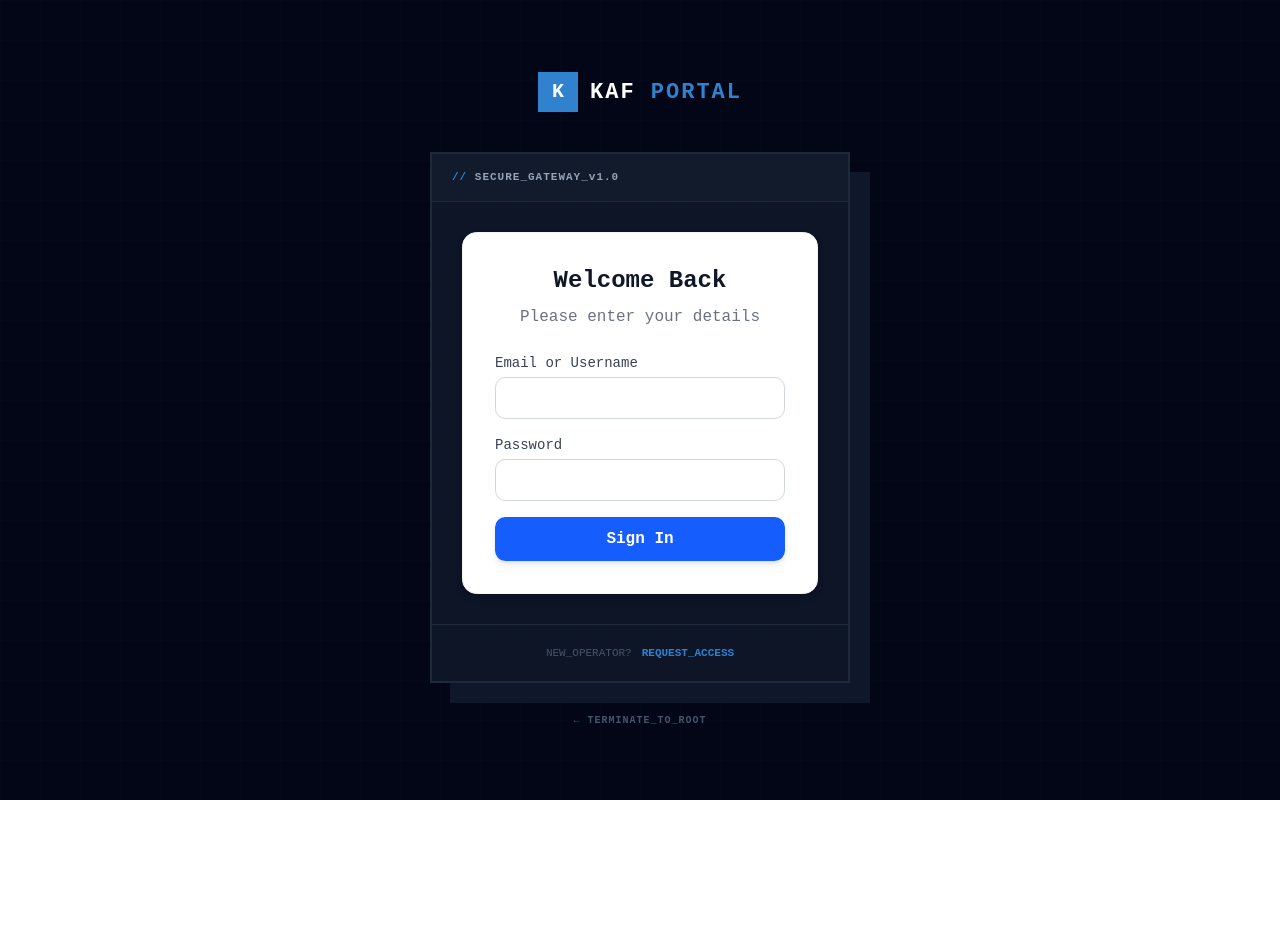
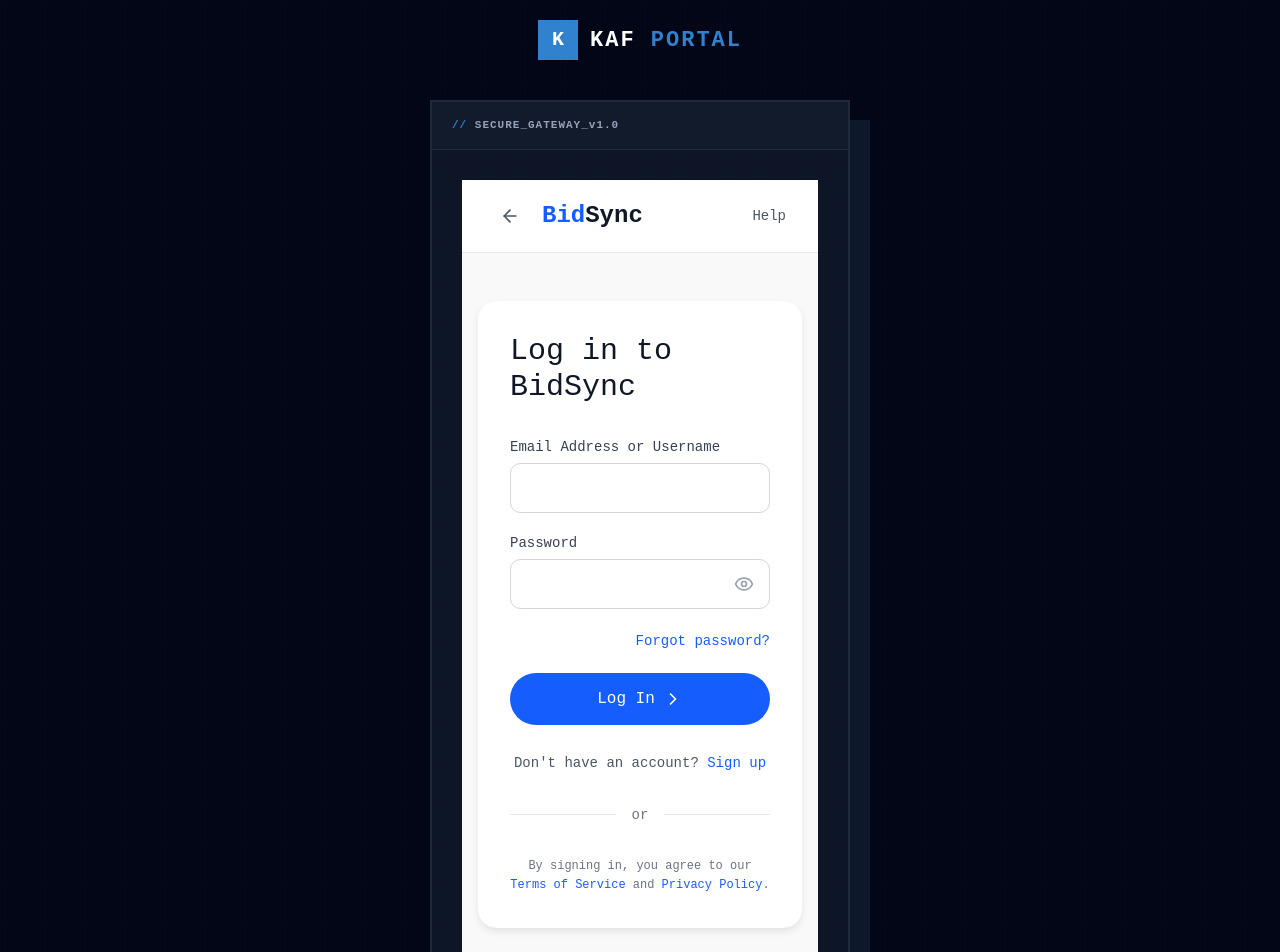
Before and after one commit to IBn-MIsbah/bid-sync, a React (Vite) app: page /login in a window 1280 px wide. Shown: the top 952 px of the page. Before the commit the page ends 800 px from the top, so only its background shows below. Built offline with nearby package versions, Linux system fonts and the light colour scheme; no server answers.

Commit message:
login form

```diff
--- a/src/components/auth/Login/LoginForm.tsx
+++ b/src/components/auth/Login/LoginForm.tsx
@@ -1,24 +1,30 @@
-import React from "react";
-import {
-  loginInputSchema,
-  type LoginInput,
-} from "../../../schemas/auth-schema";
+/* eslint-disable @typescript-eslint/no-explicit-any */
+import React, { useState, useEffect } from "react";
+import { Link, useNavigate, useLocation } from "react-router-dom";
 import { useForm } from "react-hook-form";
 import { zodResolver } from "@hookform/resolvers/zod";
+import { z } from "zod";
+import { useAuth } from "@/contexts/AuthContext";
+import { Eye, EyeOff, ArrowLeft, ChevronRight } from "lucide-react";
 
-interface LoginFormProps {
-  onSubmit: (formData: LoginInput) => void;
-  error?: string;
-  message?: string;
-  isLoading?: boolean;
-}
+// Zod validation schema
+const loginInputSchema = z.object({
+  identifier: z.string().min(1, "Email or username is required"),
+  password: z.string().min(1, "Password is required"),
+});
 
-const LoginForm: React.FC<LoginFormProps> = ({
-  onSubmit,
-  error,
-  message,
-  isLoading,
-}) => {
+type LoginInput = z.infer<typeof loginInputSchema>;
+
+const LoginPage: React.FC = () => {
+  const navigate = useNavigate();
+  const location = useLocation();
+  const { login, isAuthenticated } = useAuth();
+
+  const [showPassword, setShowPassword] = useState(false);
+  const [isLoading, setIsLoading] = useState(false);
+  const [error, setError] = useState<string>("");
+  const [message, setMessage] = useState<string>("");
+
   const {
     register,
     handleSubmit,
@@ -28,61 +34,140 @@ const LoginForm: React.FC<LoginFormProps> = ({
     mode: "onChange",
   });
 
+  // const identifier = watch("identifier");
+  // const password = watch("password");
+
+  useEffect(() => {
+    if (isAuthenticated) {
+      navigate("/dashboard");
+    }
+  }, [isAuthenticated, navigate]);
+
+  const onSubmit = async (data: LoginInput) => {
+    setIsLoading(true);
+    setError("");
+    setMessage("");
+
+    try {
+      await login(data);
+      const origin = (location.state as any)?.from?.pathname || "/dashboard";
+      navigate(origin);
+      setMessage("Login successful! Redirecting...");
+    } catch (err: any) {
+      const errorMessage =
+        typeof err === "string"
+          ? err
+          : err.message || "Invalid email/username or password";
+      setError(errorMessage);
+    } finally {
+      setIsLoading(false);
+      setTimeout(() => {
+        setError("");
+        setMessage("");
+      }, 5000);
+    }
+  };
+
   return (
-    <div className="w-full max-w-md p-8 space-y-6 bg-white rounded-xl shadow-lg border border-gray-100">
-      <div className="text-center">
-        <h1 className="text-2xl font-bold text-gray-900">Welcome Back</h1>
-        <p className="text-gray-500 mt-2">Please enter your details</p>
+    <div className="min-h-screen bg-[#f9f9f9] flex flex-col">
+      {/* Header - Exact Upwork style */}
+      <header className="bg-white border-b border-gray-200">
+        <div className="max-w-7xl mx-auto px-6 sm:px-8">
+          <div className="flex items-center justify-between h-18">
+            {/* Left side with back button */}
+            <div className="flex items-center gap-4">
+              <button
+                onClick={() => navigate(-1)}
+                className="w-8 h-8 flex items-center justify-center hover:bg-gray-100 rounded-full transition-colors"
+              >
+                <ArrowLeft className="w-5 h-5 text-gray-600" />
+              </button>
+
+              {/* Logo - Exact Upwork style */}
+              <Link to="/" className="flex items-center">
+                <span className="text-2xl font-bold text-blue-600">Bid</span>
+                <span className="text-2xl font-bold text-gray-900">Sync</span>
+              </Link>
             </div>
 
-      <form onSubmit={handleSubmit(onSubmit)} className="space-y-4">
-        {/* Identifier Field */}
-        <div className="space-y-1">
+            {/* Right side - Help */}
+            <button className="text-sm text-gray-600 hover:text-blue-600 transition-colors font-medium">
+              Help
+            </button>
+          </div>
+        </div>
+      </header>
+
+      {/* Main Content */}
+      <main className="flex-1 flex items-center justify-center py-8 sm:py-12 px-4">
+        <div className="w-full max-w-120 bg-white rounded-2xl shadow-sm p-6 sm:p-8">
+          {/* Welcome Text - Upwork style */}
+          <div className="mb-8">
+            <h1 className="text-2xl sm:text-3xl font-normal text-gray-900 mb-2">
+              Log in to BidSync
+            </h1>
+          </div>
+
+          {/* Login Form */}
+          <form onSubmit={handleSubmit(onSubmit)} className="space-y-5">
+            {/* Email/Username Field - Upwork style */}
+            <div>
               <label
                 htmlFor="identifier"
-            className="block text-sm font-medium text-gray-700"
+                className="block text-sm font-medium text-gray-700 mb-1.5"
               >
-            Email or Username
+                Email Address or Username
               </label>
+              <div className="relative">
                 <input
                   id="identifier"
                   type="text"
-            placeholder="username or email"
                   {...register("identifier")}
-            className={`w-full px-4 py-2 border rounded-lg outline-none transition-all ${
-              errors.identifier
-                ? "border-red-500 focus:ring-red-200"
-                : "border-gray-300 focus:ring-blue-200 focus:border-blue-500"
-            } focus:ring-4`}
+                  className={`w-full px-4 py-3 border ${
+                    errors.identifier ? "border-red-500" : "border-gray-300"
+                  } rounded-lg focus:outline-none focus:border-blue-600 focus:ring-1 focus:ring-blue-600 transition-colors text-base`}
+                  placeholder="Enter your email or username"
                 />
+              </div>
               {errors.identifier && (
-            <p className="text-xs text-red-500 mt-1">
+                <p className="mt-1.5 text-sm text-red-600">
                   {errors.identifier.message}
                 </p>
               )}
             </div>
 
-        {/* Password Field */}
-        <div className="space-y-1">
+            {/* Password Field - Upwork style */}
+            <div>
               <label
                 htmlFor="password"
-            className="block text-sm font-medium text-gray-700"
+                className="block text-sm font-medium text-gray-700 mb-1.5"
               >
                 Password
               </label>
+              <div className="relative">
                 <input
                   id="password"
-            type="password"
-            placeholder="••••••"
+                  type={showPassword ? "text" : "password"}
                   {...register("password")}
-            className={`w-full px-4 py-2 border rounded-lg outline-none transition-all ${
-              errors.password
-                ? "border-red-500 focus:ring-red-200"
-                : "border-gray-300 focus:ring-blue-200 focus:border-blue-500"
-            } focus:ring-4`}
+                  className={`w-full px-4 py-3 border ${
+                    errors.password ? "border-red-500" : "border-gray-300"
+                  } rounded-lg focus:outline-none focus:border-blue-600 focus:ring-1 focus:ring-blue-600 transition-colors text-base pr-12`}
+                  placeholder="Enter your password"
                 />
+                <button
+                  type="button"
+                  onClick={() => setShowPassword(!showPassword)}
+                  className="absolute inset-y-0 right-0 px-4 flex items-center text-gray-400 hover:text-gray-600"
+                >
+                  {showPassword ? (
+                    <EyeOff className="w-5 h-5" />
+                  ) : (
+                    <Eye className="w-5 h-5" />
+                  )}
+                </button>
+              </div>
               {errors.password && (
-            <p className="text-xs text-red-500 mt-1">
+                <p className="mt-1.5 text-sm text-red-600">
                   {errors.password.message}
                 </p>
               )}
@@ -100,20 +185,86 @@ const LoginForm: React.FC<LoginFormProps> = ({
               </div>
             )}
 
+            {/* Forgot Password Link - Upwork style */}
+            <div className="text-right">
+              <button
+                type="button"
+                className="text-sm text-blue-600 hover:underline font-medium"
+              >
+                Forgot password?
+              </button>
+            </div>
+
+            {/* Sign In Button - Exact Upwork style with blue theme */}
             <button
               type="submit"
               disabled={isLoading}
-          className="w-full py-2.5 px-4 bg-blue-600 hover:bg-blue-700 disabled:bg-blue-400 text-white font-semibold rounded-lg transition-colors shadow-md flex justify-center items-center"
+              className="w-full bg-blue-600 hover:bg-blue-700 text-white font-medium py-3.5 px-4 rounded-full transition-colors disabled:opacity-50 disabled:cursor-not-allowed flex items-center justify-center gap-2 text-base"
             >
               {isLoading ? (
-            <span className="inline-block w-5 h-5 border-2 border-white/30 border-t-white rounded-full animate-spin"></span>
+                <>
+                  <div className="w-5 h-5 border-2 border-white border-t-transparent rounded-full animate-spin" />
+                  <span>Logging in...</span>
+                </>
               ) : (
-            "Sign In"
+                <>
+                  <span>Log In</span>
+                  <ChevronRight className="w-5 h-5" />
+                </>
               )}
             </button>
+
+            {/* Don't have an account link - Moved below login button */}
+            <div className="text-center pt-2">
+              <p className="text-sm text-gray-600">
+                Don't have an account?{" "}
+                <Link
+                  to="/register"
+                  className="text-blue-600 hover:underline font-medium"
+                >
+                  Sign up
+                </Link>
+              </p>
+            </div>
           </form>
+
+          {/* Divider - Upwork style */}
+          <div className="relative my-8">
+            <div className="absolute inset-0 flex items-center">
+              <div className="w-full border-t border-gray-200"></div>
+            </div>
+            <div className="relative flex justify-center">
+              <span className="px-4 bg-white text-sm text-gray-500">or</span>
+            </div>
+          </div>
+
+          {/* Social Login Buttons - Upwork style */}
+
+          {/* Terms - Upwork style */}
+          <p className="text-xs text-gray-500 text-center mt-8 leading-relaxed">
+            By signing in, you agree to our{" "}
+            <Link to="/terms" className="text-blue-600 hover:underline">
+              Terms of Service
+            </Link>{" "}
+            and{" "}
+            <Link to="/privacy" className="text-blue-600 hover:underline">
+              Privacy Policy
+            </Link>
+            .
+          </p>
+        </div>
+      </main>
+
+      {/* Footer - Clean and minimal */}
+      <footer className="border-t border-gray-200 bg-white">
+        <div className="max-w-7xl mx-auto px-6 sm:px-8 py-6">
+          <div className="flex justify-center">
+            <div className="text-sm text-gray-400">Powered by BidSync</div>
+          </div>
+        </div>
+      </footer>
     </div>
   );
 };
 
-export default LoginForm;
+export default LoginPage;
```
Lines whose indentation alone changed are shown as unchanged.
